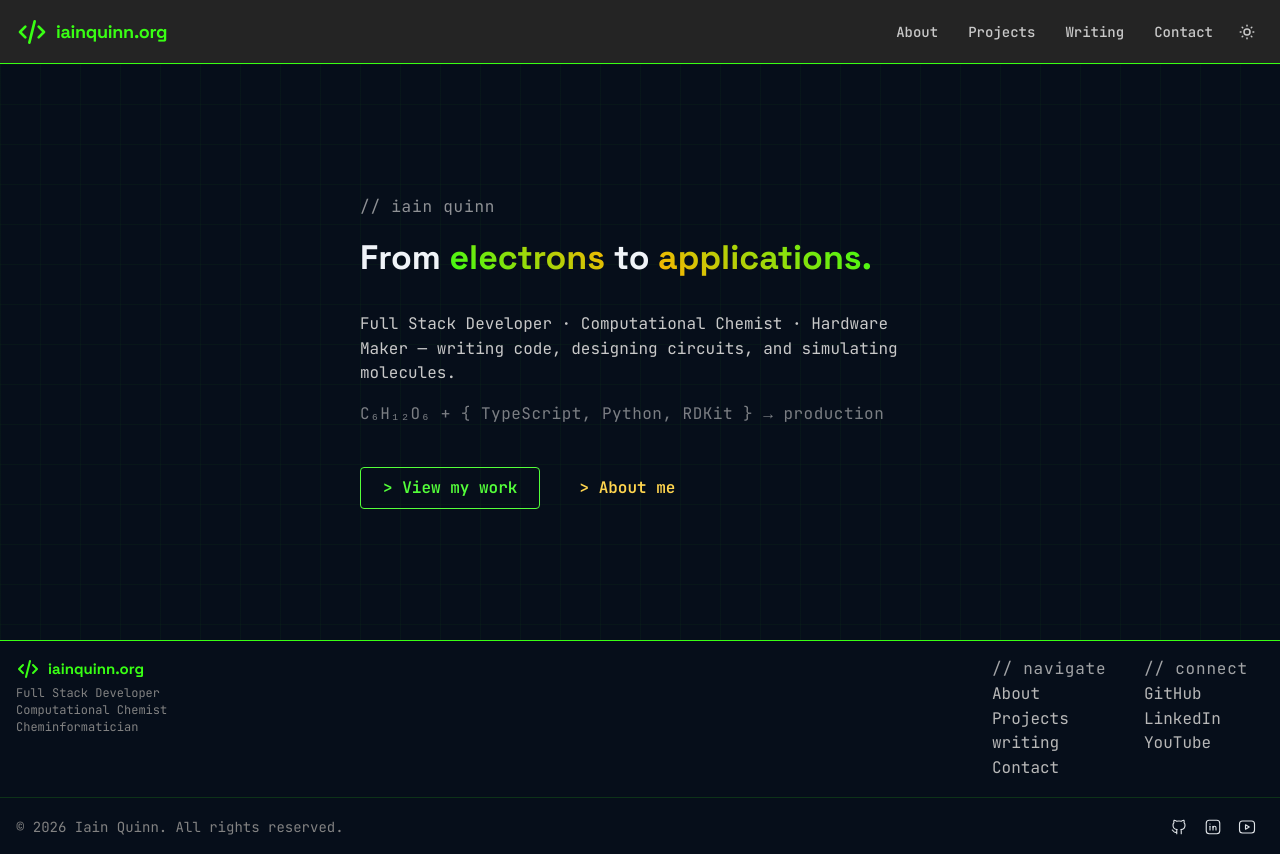
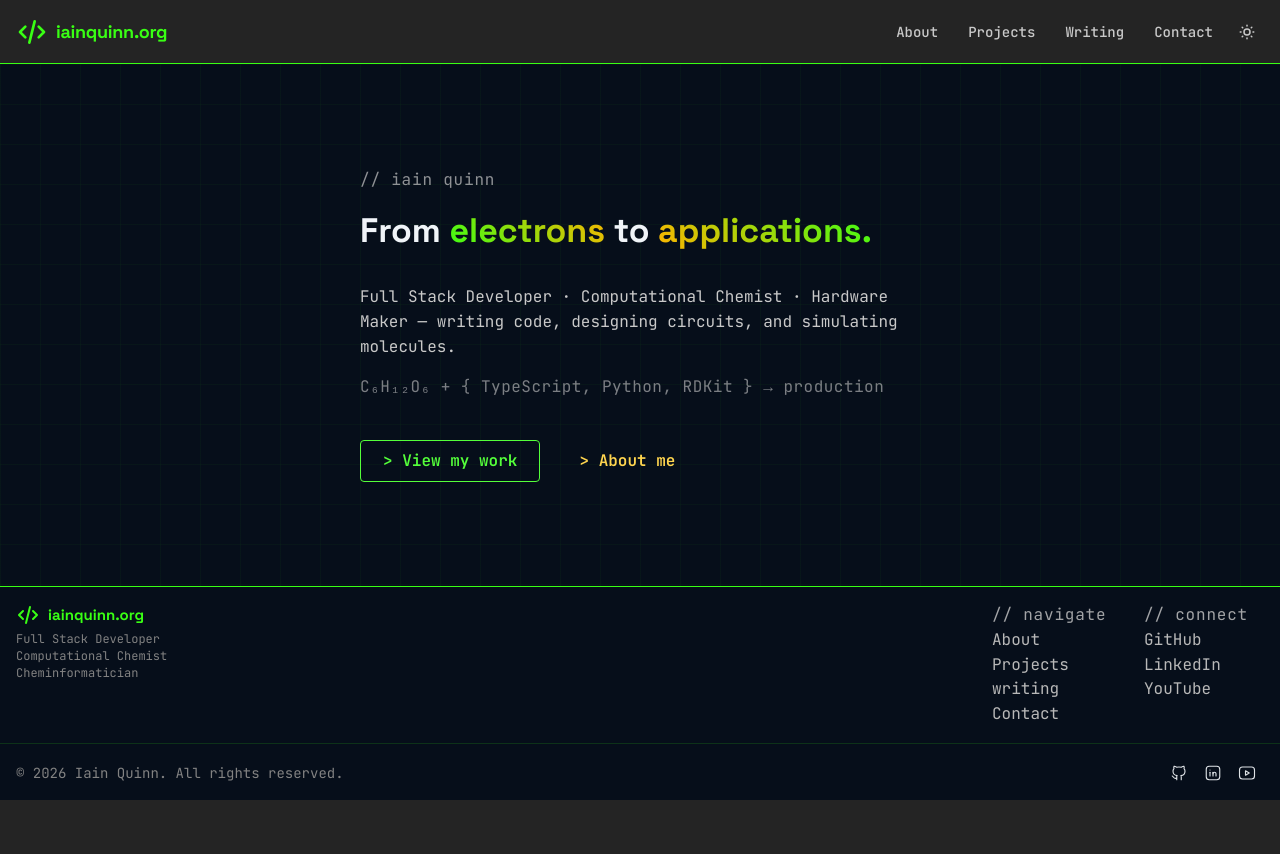
Before and after one commit to IainQuinn/iainquinn.org, a React (Vite) app: page / in a window 1280 px wide. After the commit the page ends 800 px from the top, so only its background shows below. Built offline with nearby package versions, Linux system fonts and the light colour scheme.

Commit message:
fix: decreased max hero size

```diff
--- a/src/components/HeroImageRight/HeroImageRight.module.css
+++ b/src/components/HeroImageRight/HeroImageRight.module.css
@@ -7,7 +7,7 @@
   /* border-bottom: 1px solid #39ff14; */
   padding-top: calc(var(--mantine-spacing-md));
   padding-bottom: calc(var(--mantine-spacing-md));
-  min-height: 72vh;
+  min-height: 60vh;
   flex: 1 1 auto;
   display: flex;
   align-items: center;
```
